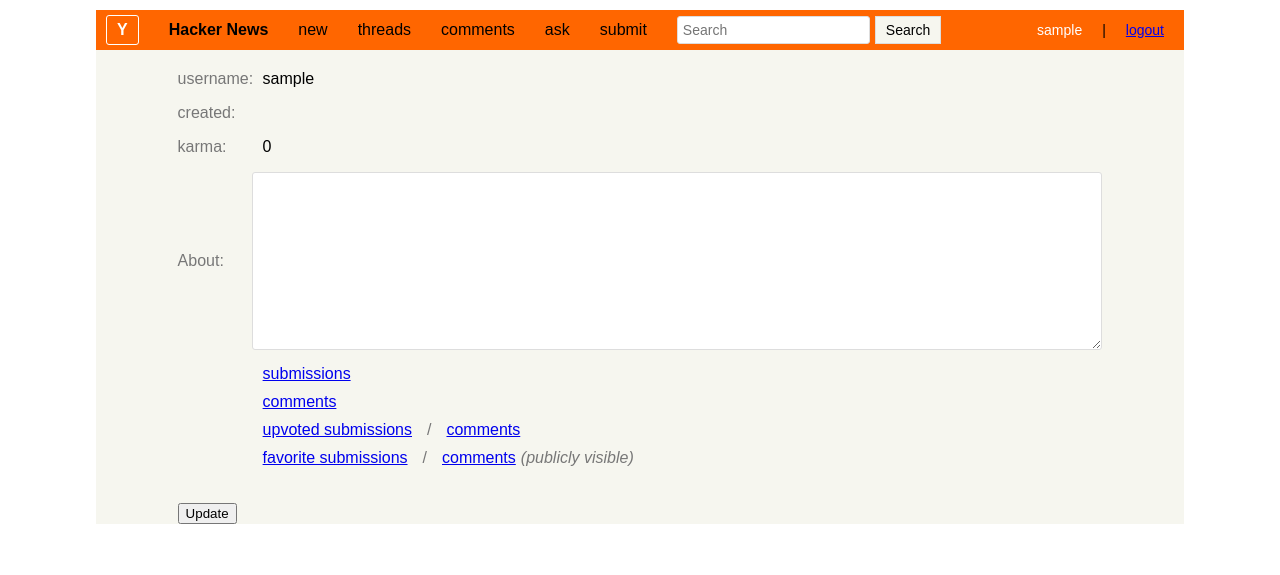
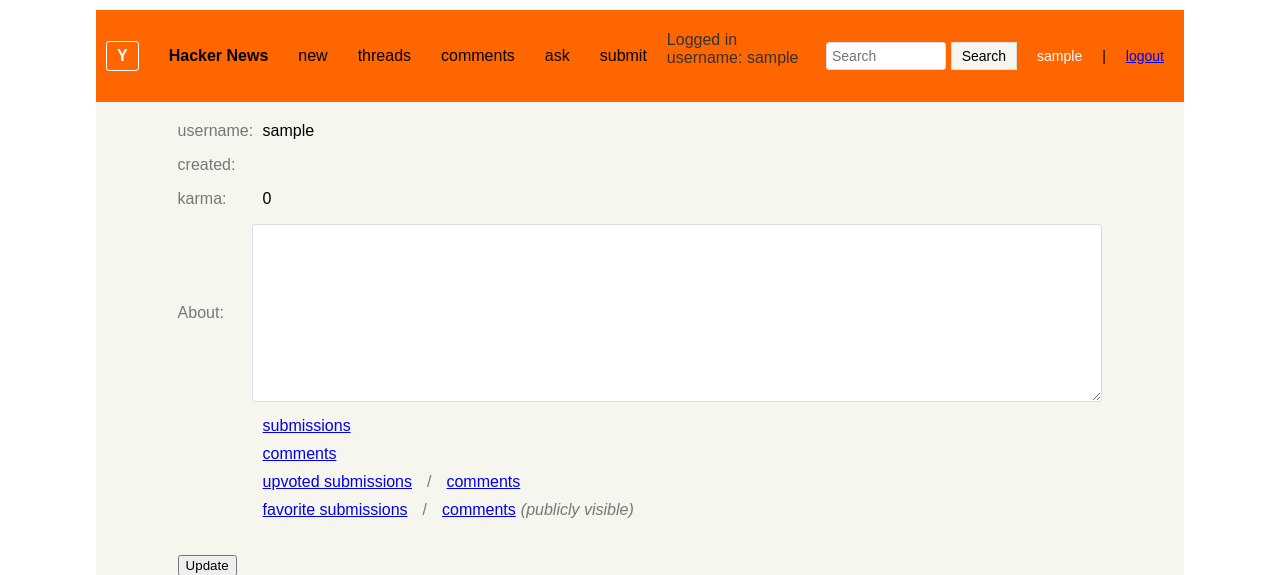
Before and after one commit to fwang02/hacker-news, a Django app: page /user/ in a window 1280 px wide. Shown: the top 575 px of the page. Run offline with Django 5.2, Linux system fonts and the light colour scheme; the visitor is signed in with stand-in values (Sample User, id 1).

Commit message:
añadido prints para debugar

```diff
--- a/hacker_news/settings.py
+++ b/hacker_news/settings.py
@@ -150,6 +150,7 @@ else :
     CSRF_COOKIE_SECURE = False
     print("Not in Heroku")
 
+SESSION_ENGINE = 'django.contrib.sessions.backends.db'  # Ensure this option is active
 
 SOCIALACCOUNT_PROVIDERS = {
     'google': {
--- a/news/templates/header.html
+++ b/news/templates/header.html
@@ -1,4 +1,3 @@
-<!-- news/templates/header.html -->
 <header>
     <nav>
         <ul class="nav-left">
@@ -9,7 +8,7 @@
             <li><a href="#">comments</a></li>
             <li><a href="/ask" class="{% if request.path == '/ask/' %}active{% endif %}">ask</a></li>
 
-            {% if user.is_authenticated %}
+            {% if logged_in_username %}
                 <li><a href="{% url 'submit' %}">submit</a></li>
             {% else %}
                 <li><a href="#" onclick="function showLoginPrompt() {
@@ -18,13 +17,15 @@
                 showLoginPrompt()">submit</a></li>
             {% endif %}
         </ul>
+
         <!-- Search bar and login section -->
         <div class="nav-right">
+            <p>Logged in username: {{ logged_in_username }}</p> <!-- Agrega esto para depurar -->
             <form class="search-form">
                 <input type="text" placeholder="Search">
                 <button type="submit">Search</button>
             </form>
-            {% if user.is_authenticated %}
+            {% if logged_in_username %}
                 <div class="user-actions">
                     <a href="/user/" class="username-link{% if request.path == '/user/' %} active{% endif %}">{{ logged_in_username }}</a>
                     <span class="separator">|</span>
--- a/news/views.py
+++ b/news/views.py
@@ -7,6 +7,9 @@ from .forms import SubmissionForm
 def news(request):
     submissions = Submission.objects.all().order_by('title')
     logged_in_username = request.user.username if request.user.is_authenticated else None
+    print(f"User is authenticated: {request.user.is_authenticated}")
+    print(f"User: {request.user}")
+
     return render(request, 'news.html', {'submissions': submissions, 'logged_in_username': logged_in_username})
 @login_required
 def submit(request):
--- a/users/templates/profile_public.html
+++ b/users/templates/profile_public.html
@@ -12,7 +12,7 @@
     <link rel="stylesheet" href="{% static 'users/profile_styles.css' %}">
 </head>
 <body>
-    {% include "header.html" with logged_in_username=logged_in_username %}
+    {% include "header.html" %}
     <main>
 
 
--- a/users/views.py
+++ b/users/views.py
@@ -8,6 +8,16 @@ def profile(request):
     user_id = request.GET.get('id')
     user = get_object_or_404(User, username=user_id) if user_id else request.user
 
+    # Verificar si el usuario está autenticado
+    if request.user.is_authenticated:
+        logged_in_username = request.user.username
+    else:
+        logged_in_username = None  # Si no está logueado, es None
+
+    print(f"User is authenticated: {request.user.is_authenticated}")
+    print(f"User: {request.user}")
+
+    # Pasar la variable 'logged_in_username' al contexto
     if request.user == user:
         if request.method == 'POST':
             form = ProfileForm(request.POST, instance=user.profile)
@@ -16,9 +26,12 @@ def profile(request):
                 return redirect('users:profile')
         else:
             form = ProfileForm(instance=user.profile)
-        return render(request, 'profile.html', {'form': form, 'username': user.username, 'logged_in_username': request.user.username})
+        return render(request, 'profile.html', {'form': form, 'username': user.username, 'logged_in_username': logged_in_username})
     else:
-        return render(request, 'profile_public.html', {'user': user, 'logged_in_username': request.user.username})
+        return render(request, 'profile_public.html', {'user': user, 'logged_in_username': logged_in_username})
+
+
+
 
 def submissions(request):
     user_id = request.GET.get('id')
```
Also changed, not shown: 1 other file.
